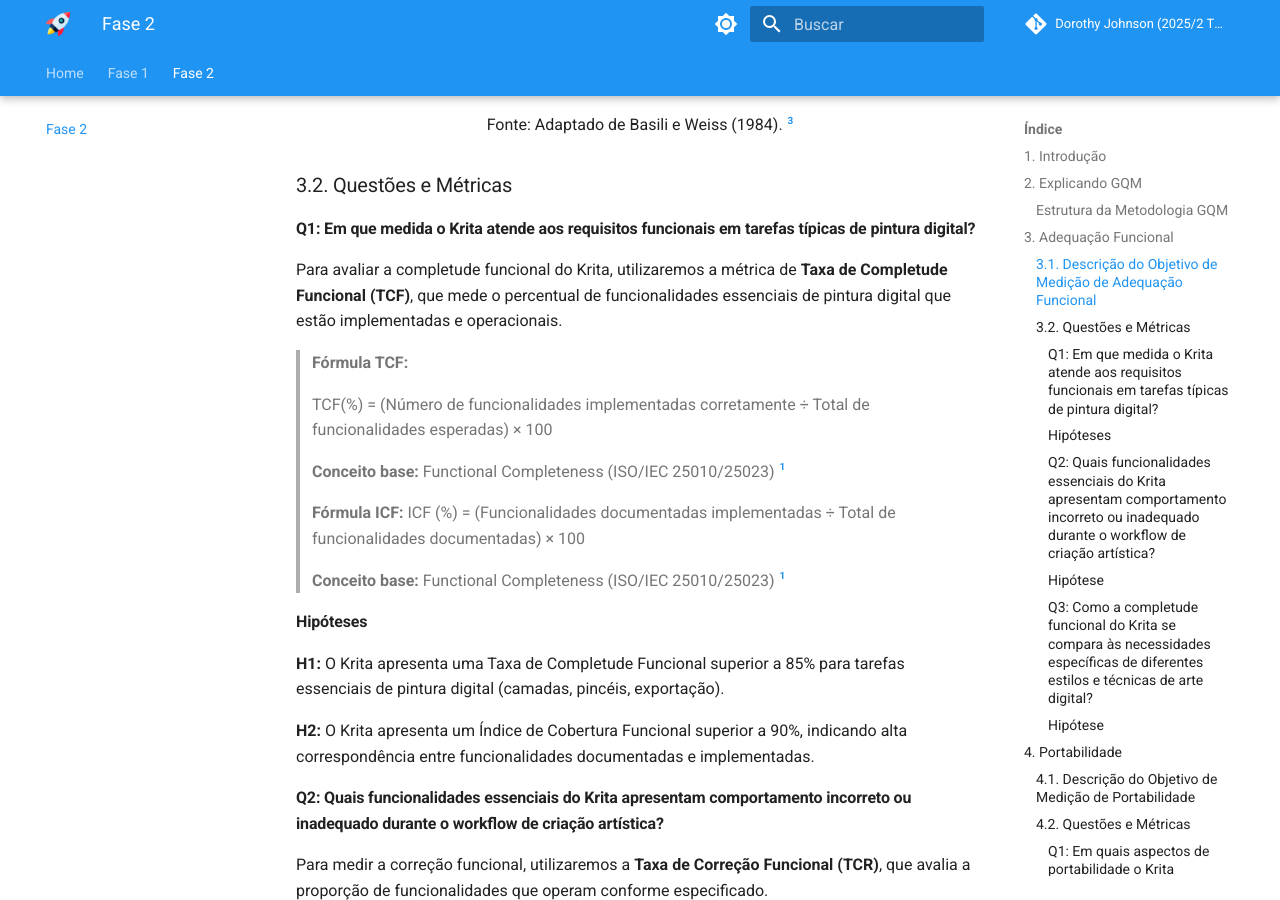
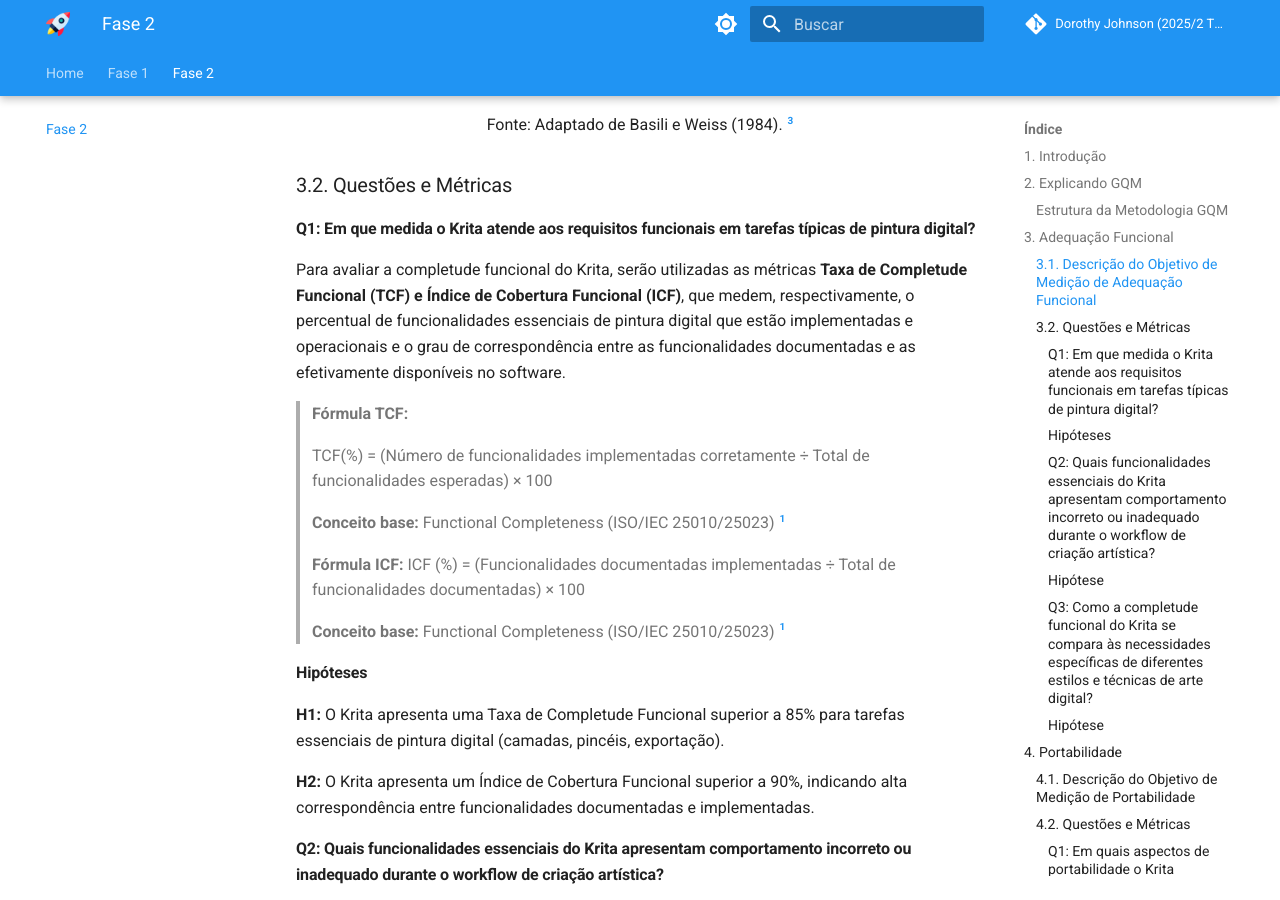
Before and after one commit to FCTE-Qualidade-de-Software-1/2025-2_T02_DOROTHY-JOHNSON, an MkDocs documentation site: the page built from docs/fase2/execucaoFase2.md, in a window 1280 px wide and 900 px high, scrolled down 1469 px. Built offline with MkDocs 1.6.1 and Material for MkDocs 9.7.7, drawn with Linux system fonts in a browser that asks for light colours; comment, search, counter and statistics services are not loaded; some of the changed text lies outside the part shown.

```diff
--- a/docs/fase2/execucaoFase2.md
+++ b/docs/fase2/execucaoFase2.md
@@ -46,7 +46,7 @@ A metodologia **Goal-Question-Metric (GQM)** [^2] é uma abordagem sistemática
 
 #### Q1: Em que medida o Krita atende aos requisitos funcionais em tarefas típicas de pintura digital?
 
-Para avaliar a completude funcional do Krita, utilizaremos a métrica de **Taxa de Completude Funcional (TCF)**, que mede o percentual de funcionalidades essenciais de pintura digital que estão implementadas e operacionais.
+Para avaliar a completude funcional do Krita, serão utilizadas as métricas **Taxa de Completude Funcional (TCF) e Índice de Cobertura Funcional (ICF)**, que medem, respectivamente, o percentual de funcionalidades essenciais de pintura digital que estão implementadas e operacionais e o grau de correspondência entre as funcionalidades documentadas e as efetivamente disponíveis no software.
 
 > **Fórmula TCF:**
 >
```
Also changed, not shown: other parts of docs/fase2/execucaoFase2.md (+2 -1 lines).
